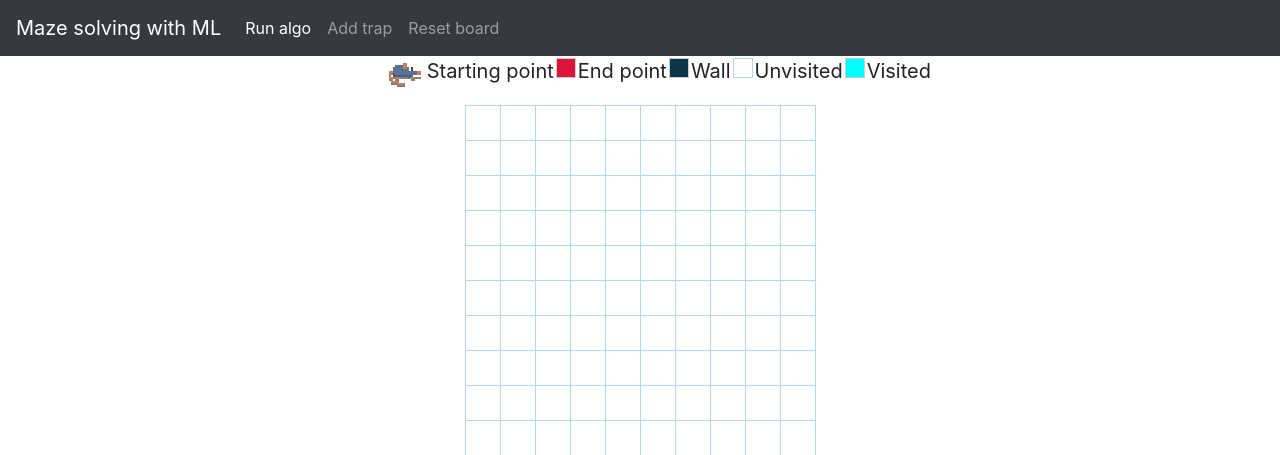
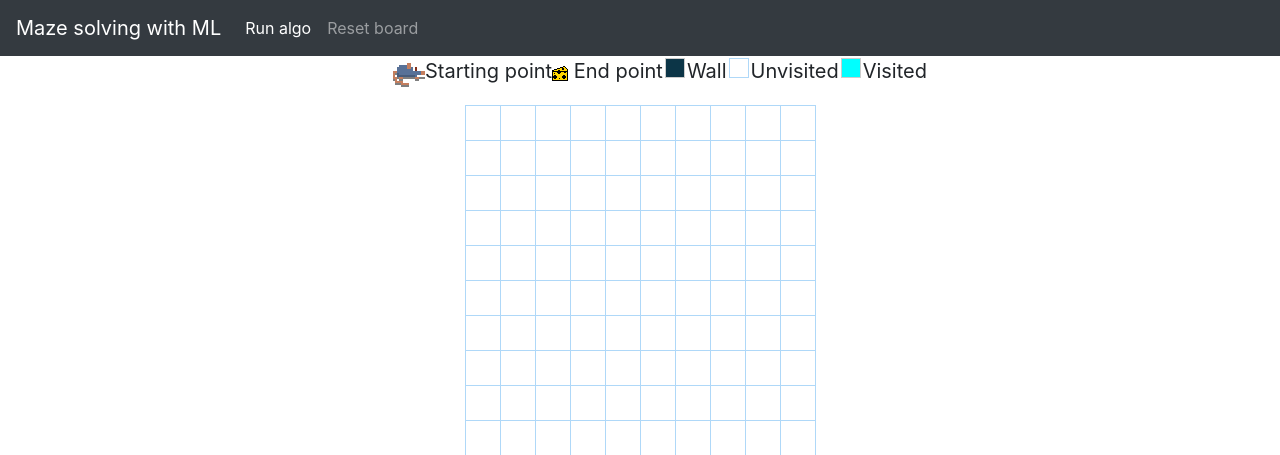
Before and after one commit to chriscruz-1/Remy_Maze_Solver, a Django app: page / in a window 1280 px wide. Shown: the top 455 px of the page. Run offline with Django 3.2, Linux system fonts and the light colour scheme; some libraries are stand-ins or nearby versions.

Commit message:
Removed trap button on menu bar. Added cheese for legend

```diff
--- a/maze/pathfinder/templates/pathfinder/index.html
+++ b/maze/pathfinder/templates/pathfinder/index.html
@@ -14,6 +14,7 @@
         <meta name="viewport" content="width=device-width, initial-scale=1">
         <link rel="stylesheet" href="{% static 'css/style.css' %}">
         <link rel="shortcut icon" type="image/gif" href="{% static 'favicon.gif' %}"/>
+        <link rel="cheese icon" type="image/gif" href="{% static 'cheese.ico' %}"/>
         <link rel="stylesheet" href="https://stackpath.bootstrapcdn.com/bootstrap/4.3.1/css/bootstrap.min.css" integrity="sha384-ggOyR0iXCbMQv3Xipma34MD+dH/1fQ784/j6cY/iJTQUOhcWr7x9JvoRxT2MZw1T" crossorigin="anonymous">
         <script src="https://code.jquery.com/jquery-3.5.1.slim.min.js" integrity="sha384-DfXdz2htPH0lsSSs5nCTpuj/zy4C+OGpamoFVy38MVBnE+IbbVYUew+OrCXaRkfj" crossorigin="anonymous"></script>
         <script src="https://cdn.jsdelivr.net/npm/bootstrap@4.5.3/dist/js/bootstrap.bundle.min.js" integrity="sha384-ho+j7jyWK8fNQe+A12Hb8AhRq26LrZ/JpcUGGOn+Y7RsweNrtN/tE3MoK7ZeZDyx" crossorigin="anonymous"></script>
@@ -38,9 +39,6 @@
                       <a class="nav-link" id="run_algo" href="#">Run algo <span class="sr-only">(current)</span></a>
                     </li>
                     <li class="nav-item">
-                      <a class="nav-link" href="#">Add trap</a>
-                    </li>
-                    <li class="nav-item">
                       <a class="nav-link" href="/">Reset board</a>
                     </li>
                   </ul>
@@ -49,8 +47,8 @@
 
             <div class="wrapper" style="display:flex; justify-content: center;">
                 <ul class="legend">
-                    <li><img src="{% static 'remyBig.png' %}"/></span> Starting point</li>
-                    <li><span class="end-pt"></span> End point</li>
+                    <li><img src="{% static 'remyBig.png' %}"/>Starting point</li>
+					<li><img src = "{% static 'cheese.ico' %}"> End point</li>
                     <li><span class="wall-lg"></span> Wall</li>
                     <li><span class="unvisited"></span> Unvisited</li>
                     <li><span class="visited"></span> Visited</li>
```
Also changed, not shown: maze/pathfinder/static/cheese.ico (added).
